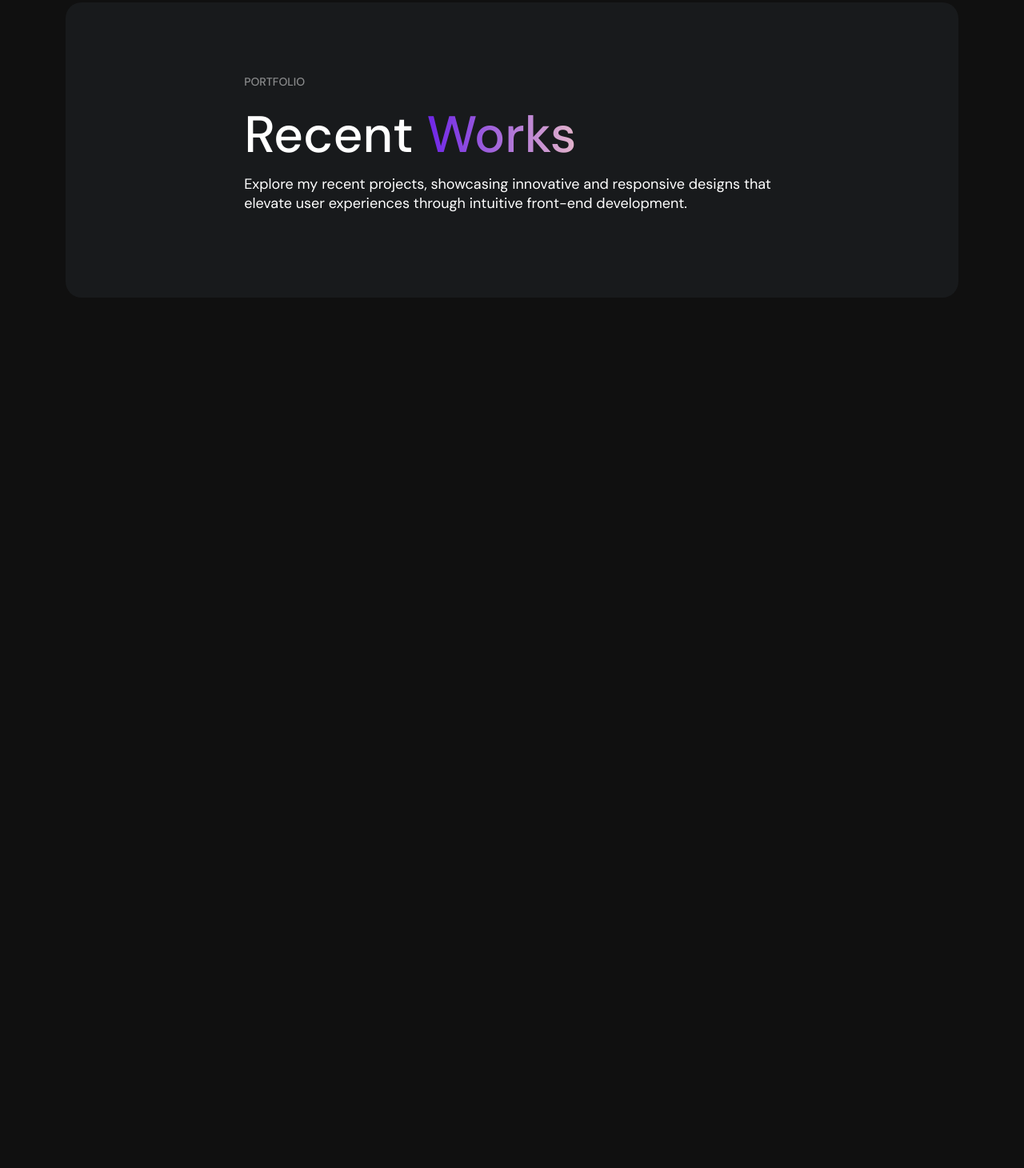
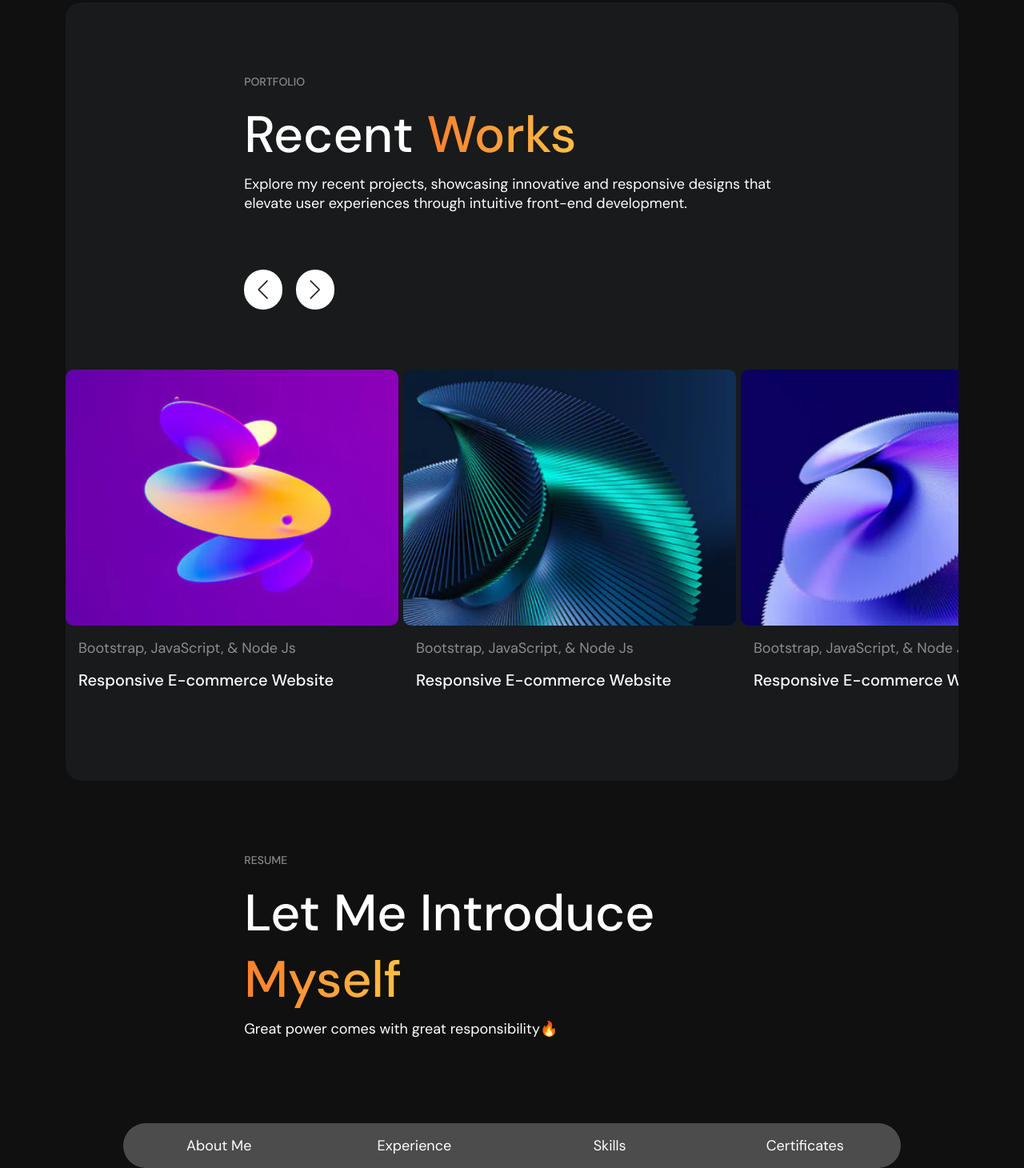
Before and after one commit to dev-vivekkr30/codewithvivek_2.0, a plain HTML site: page index.html in a window 1280 px wide. Shown: the part 707-2167 px from the top of the page at 80% size. Before the commit the page ends 1079 px from the top, so only its background shows below. Drawn offline with nearby package versions, Linux system fonts and the light colour scheme.

Commit message:
added-carousel and group-btn

```diff
--- a/CSS/style.css
+++ b/CSS/style.css
@@ -15,7 +15,7 @@
     --white-color: #FFFFFF;
     --white-50-color: rgba(255, 255, 255, 0.50);
     --white-25-color: rgba(255, 255, 255, 0.25);
-    --grad-color: linear-gradient(90deg, #722AE6 4.37%, #E4B5CB 100%);
+    --grad-color: linear-gradient(90deg, #FE7F2D, #FFBF46);
     --primary-font: 'DM Sans', sans-serif;
 }
 
@@ -134,7 +134,7 @@ a:hover{
 
 .btn{
     padding: 8px 32px;
-    border-radius: 25px;
+    border-radius: 50px;
     color: var(--white-color);
     margin: 10px;
     font-size: 18px;
@@ -142,10 +142,16 @@ a:hover{
     font-weight: 500;
     line-height: normal;
 }
+
+.btn:active{
+    outline: none;
+    offset: 0;
+}
 .btn-w-5{
     background-color: var(--white-50-color);
 }
 .btn:hover{
+    border-radius: 50px;
     background: var(--grad-color);
     color: var(--white-color);
 }
@@ -160,33 +166,79 @@ a:hover{
 .recent-projects-section{
     background-color: var(--black-2);
     border-radius: 20px;
+    position: relative;
 }
 
-.work-carousel .work-card{
-    width: 466px !important;
-    background: transparent;
+.recent-projects-section .section-title{
+    position: relative;
 }
 
-.work-carousel .work-card img{
-    border-radius: 10px;
+.recent-projects-section .work-carousel{
+    padding-bottom: 90px;
 }
 
-.work-carousel .work-card .card-body{
-    padding-left: 0;
-    padding-right: 0;
+/* .swiper {
+    width: 100%;
+    height: auto;
+  } */
+
+.swiper-slide {
+    display: flex;
+    justify-content: center;
+    align-items: center;
 }
 
-.work-carousel .work-card .card-body p{
-    margin-bottom: 0;
+.swiper-button-next, .swiper-button-prev {
+    margin-top: 32px !important;
+    top: 305px  !important;
 }
 
-#owl-demo .item{
-    background: #42bdc2;
-    padding: 30px 0px;
-    margin: 10px;
-    color: #FFF;
-    -webkit-border-radius: 3px;
-    -moz-border-radius: 3px;
-    border-radius: 3px;
-    text-align: center;
-  }
+.swiper-button-prev:after, .swiper-rtl .swiper-button-next:after {
+    content: 'prev';
+    font-size: 24px !important;
+    color: var(--black-2);
+    background-color: var(--white-color);
+    padding: 18px;
+    width: 50px;
+    height: 50px;
+    margin: 0;
+    line-height: 0.65 !important;
+    border-radius: 50px;
+}
+
+.swiper-button-next:after, .swiper-button-prev:after{
+    font-size: 24px !important;
+    color: var(--black-2);
+    background-color: var(--white-color);
+    padding: 18px;
+    width: 50px;
+    height: 50px;
+    margin: 0;
+    line-height: 0.65 !important;
+    border-radius: 50px;
+}
+.swiper-button-next{
+    position: absolute !important;
+    left: 75px !important;
+}
+
+.work-btn-group{
+    margin: auto;
+    background-color: var(--white-25-color);
+    border-radius: 50px;
+    padding: 0;
+    width: fit-content;
+}
+
+.work-btn-group .btn{
+    margin: 0;
+    width: 240px;
+    padding: 15px 25px !important;
+    border-radius: 75px;
+    font-weight: 400;
+    font-family: var(--primary-font);
+}
+
+/* .work-btn-group .active-work{
+    background: var(--grad-color);
+} */
--- a/JS/main.js
+++ b/JS/main.js
@@ -1,7 +1,34 @@
-$(document).ready(function() {
+// carousle-js
+const swiper = new Swiper('.swiper', {
+    // Optional parameters
+    direction: 'horizontal',
+    loop: true,
+    slidesPerView: 3,
+    spaceBetween: 150,
 
-    $("#owl-demo").owlCarousel({
-      navigation : true
-    });
+    // If we need pagination
+    pagination: {
+    el: '.swiper-pagination',
+    },
 
-  });
+    // Navigation arrows
+    navigation: {
+    nextEl: '.swiper-button-next',
+    prevEl: '.swiper-button-prev',
+    },
+
+    // And if we need scrollbar
+    scrollbar: {
+    el: '.swiper-scrollbar',
+    },
+});
+
+// work-section-btn-function
+
+// const active_work_btn = document.querySelector(".active-work");
+
+// let flag = 0;
+
+// active_work_btn.addEventListener('click', function onClick(change_color_btn){
+//     active_work_btn.style.background = "linear-gradient(90deg, #FE7F2D, #FFBF46)"
+// });
--- a/index.html
+++ b/index.html
@@ -18,14 +18,9 @@
     <link rel="stylesheet" href="https://cdnjs.cloudflare.com/ajax/libs/font-awesome/6.4.2/css/all.min.css"
         integrity="sha512-z3gLpd7yknf1YoNbCzqRKc4qyor8gaKU1qmn+CShxbuBusANI9QpRohGBreCFkKxLhei6S9CQXFEbbKuqLg0DA=="
         crossorigin="anonymous" referrerpolicy="no-referrer" />
+    <!-- Swiper Carousel CSS -->
+    <link rel="stylesheet" href="https://cdn.jsdelivr.net/npm/swiper@11/swiper-bundle.min.css" />
 
-    <!-- owl_carousel_link -->
-    <link rel="stylesheet" href="https://cdnjs.cloudflare.com/ajax/libs/OwlCarousel2/2.3.4/assets/owl.carousel.css"
-        integrity="sha512-UTNP5BXLIptsaj5WdKFrkFov94lDx+eBvbKyoe1YAfjeRPC+gT5kyZ10kOHCfNZqEui1sxmqvodNUx3KbuYI/A=="
-        crossorigin="anonymous" referrerpolicy="no-referrer" />
-    <link rel="stylesheet" href="https://cdnjs.cloudflare.com/ajax/libs/OwlCarousel2/2.3.4/assets/owl.theme.default.css"
-        integrity="sha512-OTcub78R3msOCtY3Tc6FzeDJ8N9qvQn1Ph49ou13xgA9VsH9+LRxoFU6EqLhW4+PKRfU+/HReXmSZXHEkpYoOA=="
-        crossorigin="anonymous" referrerpolicy="no-referrer" />
 </head>
 
 <body>
@@ -70,43 +65,95 @@
                 <p class="title-head">PORTFOLIO</p>
                 <h2>Recent <span class="grad-color">Works</span></h2>
                 <p>Explore my recent projects, showcasing innovative and responsive designs that elevate user
-                    experiences through intuitive front-end development.</p>
+                experiences through intuitive front-end development.</p>
+
+                <!-- If we need navigation buttons -->
+                <div class="swiper-button-prev"></div>
+                <div class="swiper-button-next"></div>
             </div>
 
-            <div class="work-carousel">
-                    <!-- <div class="col-md-4">
+            <div class="work-carousel wrapper">
+                <!-- Slider main container -->
+                <div class="swiper">
+                    <!-- Additional required wrapper -->
+                    <div class="swiper-wrapper">
+                    <!-- Slides -->
+                    <div class="swiper-slide">
                         <a href="#">
-                            <div class="card work-card">
-                                <img src="https://techcrunch.com/wp-content/uploads/2023/11/Sam-Altman-OpenAI.jpg?w=1390&crop=1"
-                                    class="card-img-top" alt="...">
+                            <div class="card" style="width: 26rem; background-color: transparent; border: none;">
+                                <img src="images/work-card-img-1.png" class="card-img-top" alt="..." style="max-width: 100%; height: 320px; border-radius: 10px; object-fit: cover; object-position: center;">
                                 <div class="card-body">
-                                    <p class="white-50-color">Bootstrap, JavaScript, & Node Js</p>
-                                    <h4>Responsive E-commerce Website</h4>
+                                  <p class="card-text white-50-color text-sm-start p-0">Bootstrap, JavaScript, & Node Js</p>
+                                  <h5 class="card-title">Responsive E-commerce Website</h5>
                                 </div>
-                            </div>
+                              </div>
                         </a>
-                    </div> -->
-                    <div id="owl-demo" class="owl-carousel owl-theme">
-
-                        <div class="item"><h1>1</h1></div>
-                        <div class="item"><h1>2</h1></div>
-                        <div class="item"><h1>3</h1></div>
-                        <div class="item"><h1>4</h1></div>
-                        <div class="item"><h1>5</h1></div>
-                        <div class="item"><h1>6</h1></div>
-                        <div class="item"><h1>7</h1></div>
-                        <div class="item"><h1>8</h1></div>
-                        <div class="item"><h1>9</h1></div>
-                        <div class="item"><h1>10</h1></div>
-                        <div class="item"><h1>11</h1></div>
-                        <div class="item"><h1>12</h1></div>
-
                     </div>
-
+                    <div class="swiper-slide">
+                        <a href="#">
+                            <div class="card" style="width: 26rem; background-color: transparent; border: none;">
+                                <img src="images/work-card-img-2.png" class="card-img-top" alt="..." style="max-width: 100%; height: 320px; border-radius: 10px; object-fit: cover; object-position: center;">
+                                <div class="card-body">
+                                  <p class="card-text white-50-color text-sm-start">Bootstrap, JavaScript, & Node Js</p>
+                                  <h5 class="card-title">Responsive E-commerce Website</h5>
+                                </div>
+                              </div>
+                        </a>
+                    </div>
+                    <div class="swiper-slide">
+                        <a href="#">
+                            <div class="card" style="width: 26rem; background-color: transparent; border: none;">
+                                <img src="images/work-card-img-3.png" class="card-img-top" alt="..." style="max-width: 100%; height: 320px; border-radius: 10px; object-fit: cover; object-position: center;">
+                                <div class="card-body">
+                                  <p class="card-text white-50-color text-sm-start">Bootstrap, JavaScript, & Node Js</p>
+                                  <h5 class="card-title">Responsive E-commerce Website</h5>
+                                </div>
+                              </div>
+                        </a>
+                    </div>
+                    <div class="swiper-slide">
+                        <a href="#">
+                            <div class="card" style="width: 26rem; background-color: transparent; border: none;">
+                                <img src="images/work-card-img-1.png" class="card-img-top" alt="..." style="max-width: 100%; height: 320px; border-radius: 10px; object-fit: cover; object-position: center;">
+                                <div class="card-body">
+                                  <p class="card-text white-50-color text-sm-start">Bootstrap, JavaScript, & Node Js</p>
+                                  <h5 class="card-title">Responsive E-commerce Website</h5>
+                                </div>
+                              </div>
+                        </a>
+                    </div>
+                    <div class="swiper-slide">
+                        <a href="#">
+                            <div class="card" style="width: 26rem; background-color: transparent; border: none;">
+                                <img src="images/work-card-img-2.png" class="card-img-top" alt="..." style="max-width: 100%; height: 320px; border-radius: 10px; object-fit: cover; object-position: center;">
+                                <div class="card-body">
+                                  <p class="card-text white-50-color text-sm-start">Bootstrap, JavaScript, & Node Js</p>
+                                  <h5 class="card-title">Responsive E-commerce Website</h5>
+                                </div>
+                              </div>
+                        </a>
+                    </div>
+                    </div>
+                </div>
             </div>
         </div>
 
         <!-- recent-works-section -->
+
+        <div class="work-exp-section">
+            <div class="section-title wrapper">
+                <p class="title-head">RESUME</p>
+                <h2>Let Me Introduce <span class="grad-color">Myself</span></h2>
+                <p>Great power comes with great responsibility🔥</p>
+            </div>
+
+            <div class="work-btn-group">
+                <button class="btn active-work" type="button" data-bs-toggle="collapse" href="#collapseExample" role="button" aria-expanded="false" aria-controls="collapseExample">About Me</button>
+                <button class="btn" type="button" data-bs-toggle="collapse" href="#collapseExample2" role="button" aria-expanded="false" aria-controls="collapseExample">Experience</button>
+                <button class="btn" type="button" data-bs-toggle="collapse" href="#collapseExample3" role="button" aria-expanded="false" aria-controls="collapseExample">Skills</button>
+                <button class="btn" type="button" data-bs-toggle="collapse" href="#collapseExample4" role="button" aria-expanded="false" aria-controls="collapseExample">Certificates</button>
+            </div>
+
 
 
 
@@ -117,14 +164,10 @@
 
     </div>
 
-    <!-- owl_carousel_link -->
-    <script src="https://cdnjs.cloudflare.com/ajax/libs/OwlCarousel2/2.3.4/owl.carousel.js"
-        integrity="sha512-gY25nC63ddE0LcLPhxUJGFxa2GoIyA5FLym4UJqHDEMHjp8RET6Zn/SHo1sltt3WuVtqfyxECP38/daUc/WVEA=="
-        crossorigin="anonymous" referrerpolicy="no-referrer"></script>
+    <!-- Swiper Carousel JS -->
+    <script src="https://cdn.jsdelivr.net/npm/swiper@11/swiper-bundle.min.js"></script>
 
-    <!-- custom_JS -->
-    <script src="JS/main.js"></script>
-
+    <script src="https://cdnjs.cloudflare.com/ajax/libs/jquery/3.7.1/jquery.js" integrity="sha512-+k1pnlgt4F1H8L7t3z95o3/KO+o78INEcXTbnoJQ/F2VqDVhWoaiVml/OEHv9HsVgxUaVW+IbiZPUJQfF/YxZw==" crossorigin="anonymous" referrerpolicy="no-referrer"></script>
     <!-- bootstrap_js -->
     <script src="https://cdn.jsdelivr.net/npm/bootstrap@5.0.2/dist/js/bootstrap.bundle.min.js"
         integrity="sha384-MrcW6ZMFYlzcLA8Nl+NtUVF0sA7MsXsP1UyJoMp4YLEuNSfAP+JcXn/tWtIaxVXM"
@@ -136,6 +179,9 @@
         integrity="sha384-cVKIPhGWiC2Al4u+LWgxfKTRIcfu0JTxR+EQDz/bgldoEyl4H0zUF0QKbrJ0EcQF"
         crossorigin="anonymous"></script>
 
+     <!-- custom_JS -->
+     <script src="JS/main.js"></script>
+
 </body>
 
 </html>
```
